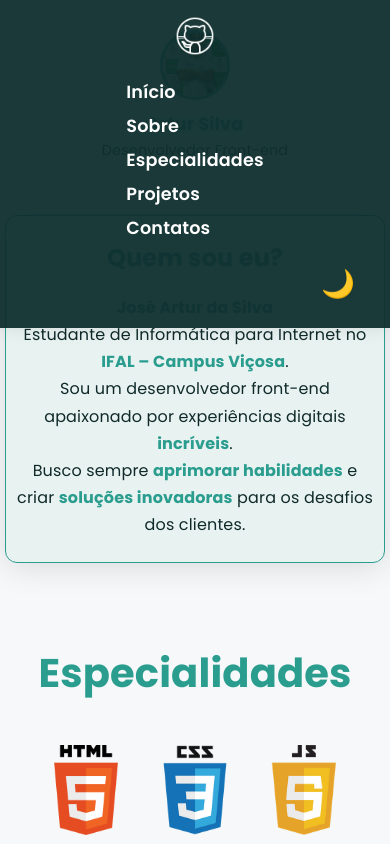
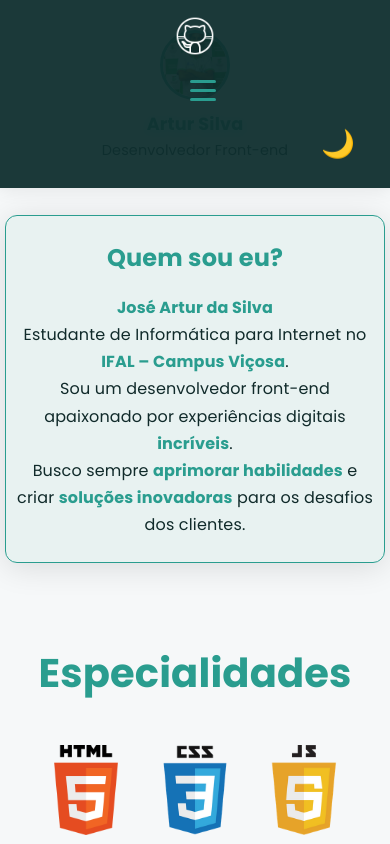
Before and after one commit to Silvz67/Portfolio-React, a React (Vite) app: page / in a window 390 px wide. Shown: the top 844 px of the page. Built offline with nearby package versions, Linux system fonts and the light colour scheme.

Commit message:
Novo portifolio

```diff
--- a/src/components/App.jsx
+++ b/src/components/App.jsx
@@ -5,6 +5,7 @@ function App() {
   const [nome, setNome] = useState("");
   const [mensagem, setMensagem] = useState("");
   const [tema, setTema] = useState(() => localStorage.getItem('tema') || 'light');
+  const [menuAberto, setMenuAberto] = useState(false);
 
   useEffect(() => {
     document.body.className = tema === 'dark' ? '' : 'tema-claro';
@@ -12,6 +13,9 @@ function App() {
   }, [tema]);
 
   const alternarTema = () => setTema(tema === 'light' ? 'dark' : 'light');
+
+  // Fecha o menu ao clicar em um link (mobile)
+  const handleMenuClick = () => setMenuAberto(false);
 
   function enviarMensagem(event) {
     event.preventDefault();
@@ -31,12 +35,16 @@ function App() {
               <img className="logo-git-anim" src="/imagens/icon-git.png" alt="github" />
             </a>
           </div>
-          <ul className="menu">
-            <li><a className="menu-link" href="#inicio">Início</a></li>
-            <li><a className="menu-link" href="#sobre">Sobre</a></li>
-            <li><a className="menu-link" href="#especialidades">Especialidades</a></li>
-            <li><a className="menu-link" href="#projetos">Projetos</a></li>
-            <li><a className="menu-link" href="#contato">Contatos</a></li>
+          <button className="hamburguer" onClick={() => setMenuAberto(!menuAberto)} aria-label="Abrir menu">
+            <span className="bar"></span>
+            <span className="bar"></span>
+            <span className="bar"></span>
+          </button>
+          <ul className={`menu${menuAberto ? ' aberto' : ''}`}>
+            <li><a className="menu-link" href="#inicio" onClick={handleMenuClick}>Início</a></li>
+            <li><a className="menu-link" href="#sobre" onClick={handleMenuClick}>Sobre</a></li>
+            <li><a className="menu-link" href="#projetos" onClick={handleMenuClick}>Projetos</a></li>
+            <li><a className="menu-link" href="#contato" onClick={handleMenuClick}>Contatos</a></li>
           </ul>
           <button onClick={alternarTema} className="tema-toggle" aria-label="Alternar tema">
             {tema === 'light' ? '🌙' : '🌞'}
@@ -107,7 +115,7 @@ function App() {
       </section>
 
       <section className="contato" id="contato">
-        <h2 className="contato-titulo">Entr em Contato</h2>
+        <h2 className="contato-titulo">Entre em Contato</h2>
         <form className="formulario-contato" onSubmit={enviarMensagem}>
           <input
             className="campo-form"
--- a/src/css/App.css
+++ b/src/css/App.css
@@ -479,3 +479,60 @@
     color: var(--primaria);
     transform: scale(0.92);
   }
+
+  .hamburguer {
+    display: none;
+  }
+
+  @media (max-width: 700px) {
+    .hamburguer {
+      display: flex;
+      flex-direction: column;
+      justify-content: center;
+      align-items: center;
+      width: 38px;
+      height: 38px;
+      background: none;
+      border: none;
+      cursor: pointer;
+      margin-left: 1rem;
+      z-index: 200;
+    }
+    .bar {
+      width: 26px;
+      height: 3px;
+      background: var(--primaria);
+      margin: 3px 0;
+      border-radius: 2px;
+      transition: 0.3s;
+    }
+    .menu {
+      position: fixed;
+      top: 60px;
+      right: 0;
+      left: 0;
+      background: var(--escuro);
+      flex-direction: column;
+      align-items: center;
+      gap: 2rem;
+      padding: 2.5rem 0 2rem 0;
+      z-index: 150;
+      display: none;
+      box-shadow: 0 8px 32px rgba(0,0,0,0.18);
+      border-radius: 0 0 18px 18px;
+      animation: menuDown 0.3s;
+    }
+    .menu.aberto {
+      display: flex;
+    }
+    .container-nav {
+      flex-wrap: wrap;
+      justify-content: space-between;
+      gap: 0.5rem;
+    }
+  }
+
+  @keyframes menuDown {
+    from { opacity: 0; transform: translateY(-30px); }
+    to   { opacity: 1; transform: translateY(0); }
+  }
```
